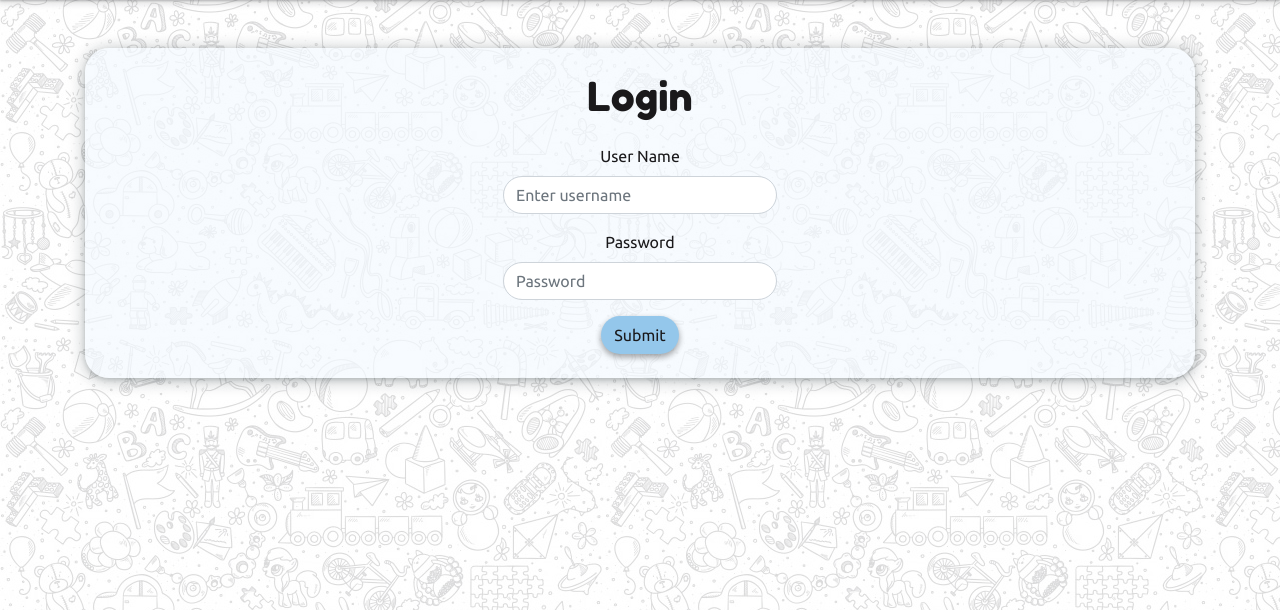
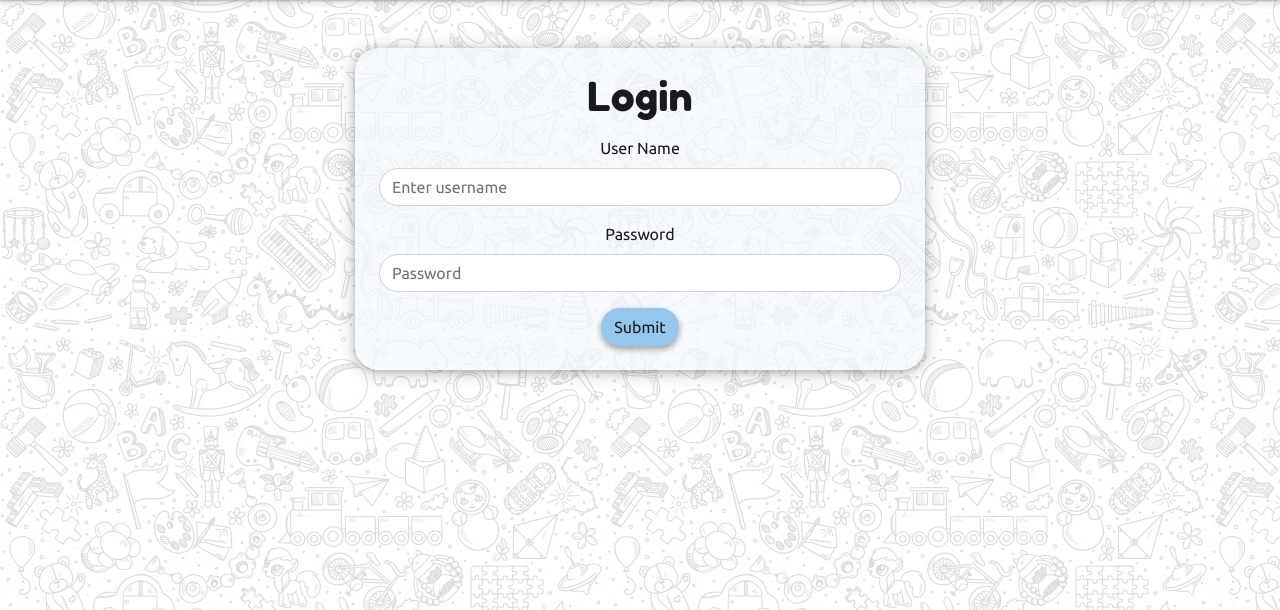
Before and after one commit to 4forces/CI-MS3-project3, a Flask app: page /login in a window 1280 px wide. Shown: the part 69-679 px from the top of the page. Run offline with Flask 2, Linux system fonts and the light colour scheme; some libraries are stand-ins or nearby versions.

Commit message:
Tidy login.html layout - reduce space from col-8 to col-6

```diff
--- a/templates/login.template.html
+++ b/templates/login.template.html
@@ -5,14 +5,11 @@
 {% block content %}
 
 <div class="container">
-    <section class="frame mt-5">
+    <section class="mt-5">
         <div class="row justify-content-center text-center">
-            <div class="col-8 text-center">
+            <div class="col-6 frame">
                 <h1>Login</h1>
-            </div>
-        </div>
 
-        <div class="row justify-content-center text-center">
                     <form class="mt-3">
                         <div class="form-group">
                             <label for="username">User Name</label>
@@ -25,6 +22,7 @@
                         <button type="submit" class="btn bt">Submit</button>
                     </form>
             </div>
+        </div>
     </section>
 </div>
 
```
Lines whose indentation alone changed are shown as unchanged.
